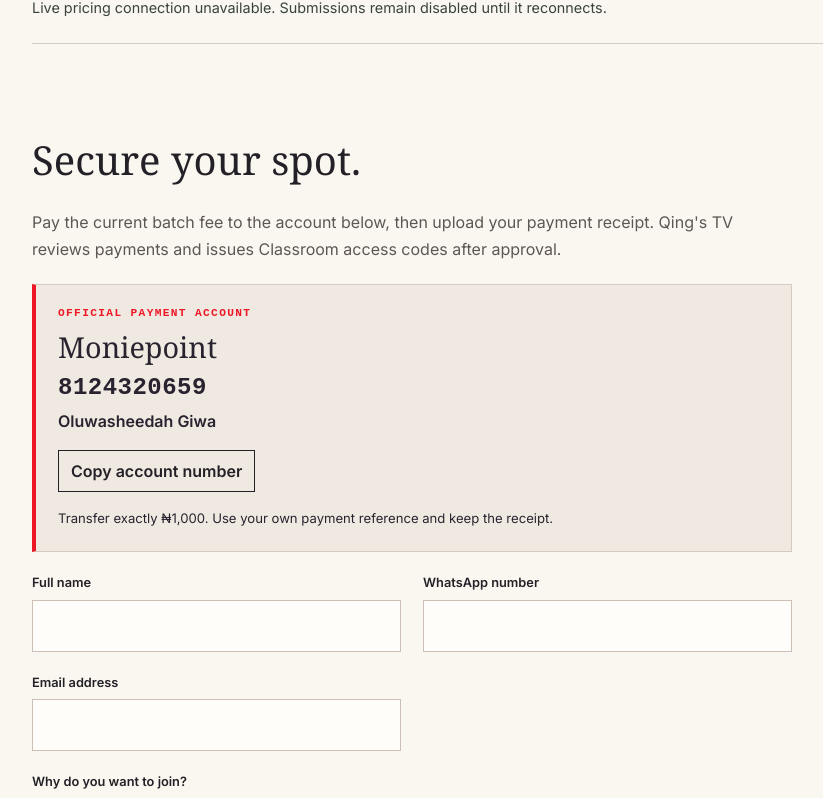
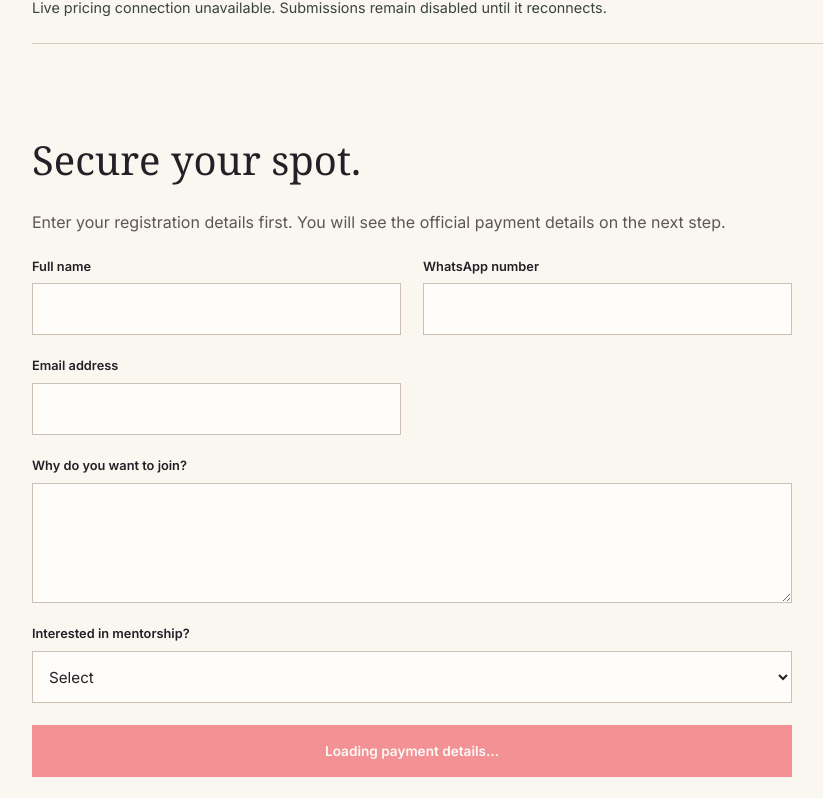
Before and after one commit to Thee-Web3-Qing/My-Portfolio, a React (Vite) app: page /class in a window 1280 px wide. Shown: the part 4620-5418 px from the top of the page, without its empty margins (50-873 px from the left). Built offline with nearby package versions, Linux system fonts and the light colour scheme; no server answers.

Commit message:
Fix Class payment step and product previews

```diff
--- a/src/pages/Class.jsx
+++ b/src/pages/Class.jsx
@@ -1,4 +1,4 @@
-import { useEffect, useMemo, useState } from 'react'
+import { useEffect, useMemo, useRef, useState } from 'react'
 import { screenReceipt } from '../lib/receiptScreening'
 import './classClay.css'
 import './classEditorial.css'
@@ -60,7 +60,10 @@ export default function Class() {
   const [scanProgress, setScanProgress] = useState(0)
   const [receiptAnalysis, setReceiptAnalysis] = useState(null)
   const [pricingLoaded, setPricingLoaded] = useState(false)
+  const [paymentStep, setPaymentStep] = useState(false)
   const [activeClassroomScreen, setActiveClassroomScreen] = useState(0)
+  const registrationFormRef = useRef(null)
+  const paymentStepRef = useRef(null)
   const [pricing, setPricing] = useState({ acceptedCount: 80, price: 1000, tierIndex: 0, filledInTier: 80, remainingInTier: 20, soldOut: false })
 
   const emailValid = /^[^\s@]+@[^\s@]+\.[^\s@]+$/.test(form.email.trim())
@@ -99,6 +102,25 @@ export default function Class() {
   }, [])
 
   const update = (event) => setForm((current) => ({ ...current, [event.target.name]: event.target.value }))
+
+  const continueToPayment = () => {
+    const formElement = registrationFormRef.current
+    if (!formElement) return
+
+    const detailFields = [...formElement.querySelectorAll('[data-registration-detail]')]
+    const invalidField = detailFields.find((field) => !field.checkValidity())
+    if (invalidField) {
+      invalidField.reportValidity()
+      invalidField.focus({ preventScroll: false })
+      return
+    }
+
+    setStatus({ type: '', message: '' })
+    setPaymentStep(true)
+    window.requestAnimationFrame(() => {
+      paymentStepRef.current?.scrollIntoView({ behavior: 'smooth', block: 'start' })
+    })
+  }
 
   const chooseReceipt = async (event) => {
     const file = event.target.files?.[0]
@@ -166,6 +188,7 @@ export default function Class() {
       setForm({ fullName: '', whatsapp: '', email: '', reason: '', mentorship: '' })
       setReceipt(null)
       setReceiptAnalysis(null)
+      setPaymentStep(false)
     } catch (error) {
       setStatus({ type: 'error', message: error.message || 'Something went wrong. Please try again.' })
     } finally {
@@ -292,9 +315,25 @@ export default function Class() {
             <p>{pricing.acceptedCount} enrolled students, including the original 80. The price doubles every 100 students.</p>{!pricingLoaded && <p>Live pricing connection unavailable. Submissions remain disabled until it reconnects.</p>}
           </ClayCard>
           <ClayCard tone="cream" className="clay-subscription">
-            <form onSubmit={submit} className="clay-enrollment-form">
+            <form ref={registrationFormRef} onSubmit={submit} className="clay-enrollment-form">
               <h3>Secure your spot.</h3>
-              <p>Pay the current batch fee to the account below, then upload your payment receipt. Qing's TV reviews payments and issues Classroom access codes after approval.</p>
+              <p>Enter your registration details first. You will see the official payment details on the next step.</p>
+              <label>Full name<input data-registration-detail name="fullName" required minLength={3} value={form.fullName} onChange={update} /></label>
+              <label>WhatsApp number<input data-registration-detail name="whatsapp" required minLength={10} value={form.whatsapp} onChange={update} /></label>
+              <label>Email address<input data-registration-detail name="email" type="email" required value={form.email} onChange={update} /></label>
+              <label>Why do you want to join?<textarea data-registration-detail name="reason" required minLength={20} rows={4} value={form.reason} onChange={update} /></label>
+              <label>Interested in mentorship?<select data-registration-detail name="mentorship" value={form.mentorship} onChange={update}><option value="">Select</option><option>Yes</option><option>No</option><option>Maybe</option></select></label>
+              {!paymentStep && (
+                <button type="button" className="clay-button clay-button-coral clay-continue-payment" onClick={continueToPayment} disabled={!pricingLoaded || pricing.soldOut}>
+                  {pricingLoaded ? `Continue to payment · ${formatNaira(pricing.price)}` : 'Loading payment details...'}
+                </button>
+              )}
+              {paymentStep && (
+                <div ref={paymentStepRef} className="clay-payment-step">
+                  <div className="clay-payment-step-heading">
+                    <div><span>Step 2 of 2</span><strong>Make payment and upload your receipt.</strong></div>
+                    <button type="button" onClick={() => setPaymentStep(false)}>Edit details</button>
+                  </div>
                   <div className="clay-payment-details" aria-label="Official class payment details">
                     <span className="clay-payment-eyebrow">Official payment account</span>
                     <strong className="clay-payment-bank">Moniepoint</strong>
@@ -303,16 +342,13 @@ export default function Class() {
                     <button type="button" className="clay-payment-copy" onClick={() => { navigator.clipboard?.writeText('8124320659'); }}>Copy account number</button>
                     <small>Transfer exactly {formatNaira(pricing.price)}. Use your own payment reference and keep the receipt.</small>
                   </div>
-              <label>Full name<input name="fullName" required minLength={3} value={form.fullName} onChange={update} /></label>
-              <label>WhatsApp number<input name="whatsapp" required value={form.whatsapp} onChange={update} /></label>
-              <label>Email address<input name="email" type="email" required value={form.email} onChange={update} /></label>
-              <label>Why do you want to join?<textarea name="reason" required minLength={20} rows={4} value={form.reason} onChange={update} /></label>
-              <label>Interested in mentorship?<select name="mentorship" value={form.mentorship} onChange={update}><option value="">Select</option><option>Yes</option><option>No</option><option>Maybe</option></select></label>
                   <label>Payment receipt (PDF, JPEG, PNG or WebP, up to 5 MB)<input type="file" required accept=".pdf,.png,.jpg,.jpeg,.webp" onChange={chooseReceipt} /></label>
                   {scanning && <p>Screening receipt: {scanProgress}%</p>}
                   {receiptAnalysis && <p>Receipt checked. Payment is subject to manual approval.</p>}
-              {status.message && <p role="status">{status.message}</p>}
+                  {status.message && <p role="status" className={`clay-form-status clay-form-status-${status.type}`}>{status.message}</p>}
                   <button type="submit" className="clay-button clay-button-coral clay-submit-button" disabled={!pricingLoaded || !detailsComplete || !receiptAnalysis || scanning || submitting}>{submitting ? 'Submitting...' : `Submit registration at ${formatNaira(pricing.price)}`}</button>
+                </div>
+              )}
             </form>
           </ClayCard>
         </section>
--- a/src/pages/Products.jsx
+++ b/src/pages/Products.jsx
@@ -104,7 +104,7 @@ import { createPortal } from 'react-dom'
           {interactive && <a className="products-browser-open" href={url} target="_blank" rel="noreferrer">Open site ↗</a>}
         </div>
         <div className="products-browser-screen" ref={screenRef}>
-          {image && !interactive ? (
+          {image ? (
             <img src={image} alt={`${title} website interface`} loading="lazy" />
           ) : (
             <iframe ref={iframeRef} src={url} title={`${title} interactive website preview`} loading="lazy" width="1440" height="900" sandbox="allow-forms allow-modals allow-popups allow-popups-to-escape-sandbox allow-same-origin allow-scripts" />
@@ -434,7 +434,7 @@ import { createPortal } from 'react-dom'
                 <a href={selectedProduct.links.demo || selectedProduct.links.repo} target="_blank" rel="noreferrer">Open in new tab ↗</a>
                 <button type="button" className="product-detail-close" onClick={() => setSelectedProduct(null)} aria-label="Close product details">×</button>
               </div>
-              <WebsitePreview url={selectedProduct.links.demo || selectedProduct.links.repo} title={selectedProduct.name} interactive />
+              <WebsitePreview url={selectedProduct.links.demo || selectedProduct.links.repo} title={selectedProduct.name} image={selectedProduct.image} interactive />
               <div className="product-detail-copy">
                 <p>{selectedProduct.status}</p>
                 <h2 id="product-detail-title">{selectedProduct.name}</h2>
--- a/src/pages/classEditorial.css
+++ b/src/pages/classEditorial.css
@@ -63,8 +63,19 @@
 .portfolio-clay .editorial-class-page .clay-payment-number{font:700 1.5rem ui-monospace,monospace}
 .portfolio-clay .editorial-class-page .clay-payment-copy{border:1px solid var(--ink)!important;background:transparent!important;color:var(--ink)!important;border-radius:0!important;padding:8px 12px!important}
 .portfolio-clay .editorial-class-page .clay-submit-button:disabled{opacity:.45;cursor:not-allowed}
+.portfolio-clay .editorial-class-page .clay-continue-payment{grid-column:1/-1;width:100%;min-height:52px;cursor:pointer}
+.portfolio-clay .editorial-class-page .clay-continue-payment:disabled{opacity:.45;cursor:not-allowed}
+.portfolio-clay .editorial-class-page .clay-payment-step{grid-column:1/-1;display:grid;gap:18px;scroll-margin-top:100px}
+.portfolio-clay .editorial-class-page .clay-payment-step-heading{display:flex;align-items:flex-end;justify-content:space-between;gap:18px;padding-top:4px}
+.portfolio-clay .editorial-class-page .clay-payment-step-heading>div{display:flex;flex-direction:column;gap:7px}
+.portfolio-clay .editorial-class-page .clay-payment-step-heading span{font:700 .68rem ui-monospace,monospace;text-transform:uppercase;letter-spacing:.12em;color:var(--red)}
+.portfolio-clay .editorial-class-page .clay-payment-step-heading strong{font:400 1.45rem Georgia,serif}
+.portfolio-clay .editorial-class-page .clay-payment-step-heading button{border:0;border-bottom:1px solid currentColor;background:transparent;color:var(--ink);padding:3px 0;font:700 .72rem ui-monospace,monospace;text-transform:uppercase;cursor:pointer}
+.portfolio-clay .editorial-class-page .clay-payment-step>label{display:flex;flex-direction:column;gap:8px;font-size:.8rem;font-weight:700}
+.portfolio-clay .editorial-class-page .clay-form-status{margin:0;padding:12px 14px;border-left:3px solid var(--red);background:#fffdfa}
+.portfolio-clay .editorial-class-page .clay-form-status-success{border-left-color:#28804b}
 @media(max-width:900px){.portfolio-clay .editorial-class-page .editorial-class-hero{grid-template-columns:1fr;padding:40px 0}.portfolio-clay .editorial-class-page .editorial-class-browser iframe{height:370px}}
-@media(max-width:620px){.portfolio-clay .editorial-class-page .clay-shell{padding:0 18px 65px}.portfolio-clay .editorial-class-page .editorial-class-intro h1{font-size:clamp(3rem,12vw,4.6rem)}.portfolio-clay .editorial-class-page .editorial-class-browser iframe{height:300px}.portfolio-clay .editorial-class-page .editorial-class-caption{flex-direction:column;gap:5px}.portfolio-clay .editorial-class-page .clay-notice{align-items:flex-start;flex-wrap:wrap}.portfolio-clay .editorial-class-page .clay-jump-nav{gap:14px}.portfolio-clay .editorial-class-page .clay-section{padding-top:54px}.portfolio-clay .editorial-class-page .clay-proof-grid,.portfolio-clay .editorial-class-page .clay-journey-grid,.portfolio-clay .editorial-class-page .clay-stack-grid,.portfolio-clay .editorial-class-page .clay-guide-grid{grid-template-columns:1fr}.portfolio-clay .editorial-class-page :is(.clay-proof-card,.clay-journey-card,.clay-stack-card,.clay-guide-card){padding:24px 0!important;min-height:0!important;border-left:0!important}.portfolio-clay .editorial-class-page .clay-enrollment-form{grid-template-columns:1fr}.portfolio-clay .editorial-class-page .clay-enrollment-form>*{grid-column:1/-1}}
+@media(max-width:620px){.portfolio-clay .editorial-class-page .clay-shell{padding:0 18px 65px}.portfolio-clay .editorial-class-page .editorial-class-intro h1{font-size:clamp(3rem,12vw,4.6rem)}.portfolio-clay .editorial-class-page .editorial-class-browser iframe{height:300px}.portfolio-clay .editorial-class-page .editorial-class-caption{flex-direction:column;gap:5px}.portfolio-clay .editorial-class-page .clay-notice{align-items:flex-start;flex-wrap:wrap}.portfolio-clay .editorial-class-page .clay-jump-nav{gap:14px}.portfolio-clay .editorial-class-page .clay-section{padding-top:54px}.portfolio-clay .editorial-class-page .clay-proof-grid,.portfolio-clay .editorial-class-page .clay-journey-grid,.portfolio-clay .editorial-class-page .clay-stack-grid,.portfolio-clay .editorial-class-page .clay-guide-grid{grid-template-columns:1fr}.portfolio-clay .editorial-class-page :is(.clay-proof-card,.clay-journey-card,.clay-stack-card,.clay-guide-card){padding:24px 0!important;min-height:0!important;border-left:0!important}.portfolio-clay .editorial-class-page .clay-enrollment-form{grid-template-columns:1fr}.portfolio-clay .editorial-class-page .clay-enrollment-form>*{grid-column:1/-1}.portfolio-clay .editorial-class-page .clay-payment-step-heading{align-items:flex-start;flex-direction:column}.portfolio-clay .editorial-class-page .clay-payment-step-heading strong{font-size:1.25rem}}
 @media(max-width:620px){.portfolio-clay .editorial-class-page .clay-guide-card{grid-template-columns:minmax(105px,.62fr) minmax(0,1fr);gap:16px!important}.portfolio-clay .editorial-class-page .clay-guide-image{min-height:220px;max-height:260px}.portfolio-clay .editorial-class-page .clay-guide-copy h3{font-size:clamp(1.35rem,7vw,2rem)!important;margin:12px 0 18px!important}.portfolio-clay .editorial-class-page .clay-guide-copy .clay-button{padding:10px 12px!important;font-size:.72rem}}
 
 .portfolio-clay .editorial-class-page .editorial-class-screen{display:block;overflow:auto;max-height:480px;background:#fff;scrollbar-width:thin}
```
Also changed, not shown: src/portfolioClay.css (+9 -0 lines). Lines whose indentation alone changed are shown as unchanged.
